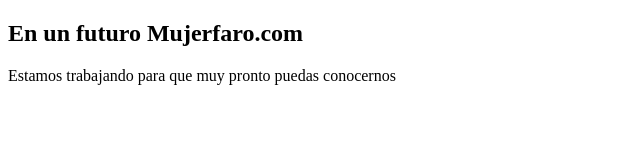
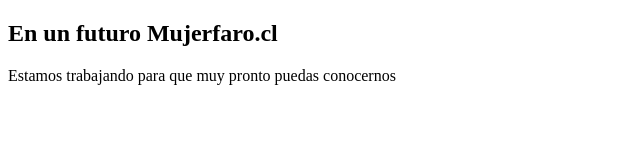
Before and after one commit to Mar-garita1/Final, a plain HTML site: page index.html in a window 1280 px wide. Shown: the full height of the page, 0-640 px from the left. Drawn offline with Linux system fonts and the light colour scheme.

Commit message:
Add files via upload

```diff
--- a/index.html
+++ b/index.html
@@ -2,7 +2,7 @@
 <html>
 <body>
 
-<h2>En un futuro Mujerfaro.com</h2>
+<h2>En un futuro Mujerfaro.cl</h2>
 <p> Estamos trabajando para que muy pronto puedas conocernos</p>
 
 
```
